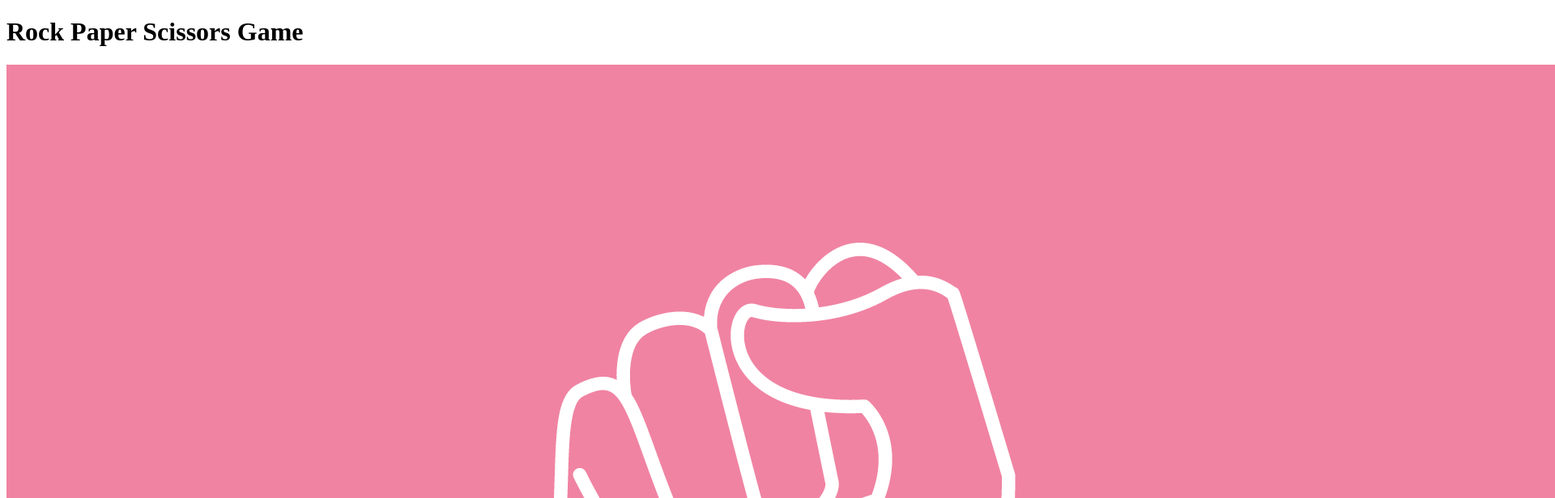
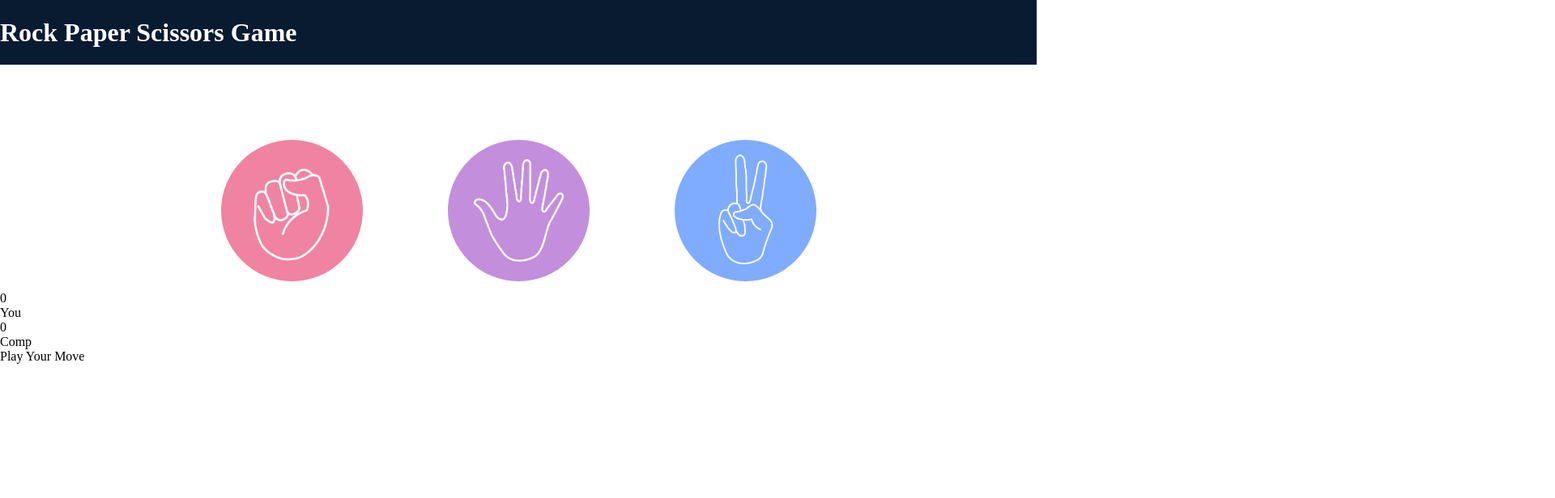
Before and after one commit to dhruv1067/Rock-Paper-Scissors-Game, a plain HTML site: page index.html in a window 1280 px wide. Shown: the top 616 px of the page at 81% size, 1920 px wide, since content can reach past the window. Drawn offline with Linux system fonts and the light colour scheme.

Commit message:
did basic styling and hover effect

```diff
--- a/index.html
+++ b/index.html
@@ -4,6 +4,7 @@
     <meta charset="UTF-8">
     <meta name="viewport" content="width=device-width, initial-scale=1.0">
     <title>Rock Paper Scissors Game</title>
+    <link rel="stylesheet" href="style.css">
 </head>
 <body>
     <h1>Rock Paper Scissors Game</h1>
--- a/style.css
+++ b/style.css
@@ -0,0 +1,40 @@
+*{
+    margin: 0;
+    padding: 0;
+}
+
+h1{
+    background-color: #081b31;
+    color: #fff;
+    height: 5rem;
+    line-height: 5rem;
+}
+
+.choice{
+    height: 200px;
+    width: 200px;
+    border-radius: 50%;
+    display: flex ;
+    justify-content: center;
+    align-items: center;
+}
+
+.choice:hover{
+    cursor: pointer;
+    background-color: #081b31;
+}
+
+img{
+    height: 175px;
+    width: 175px;
+    object-fit: cover;
+    border-radius: 50%;
+}
+
+.choices{
+    display: flex;
+    align-items: center;
+    justify-content: center;
+    gap: 5rem;
+    margin-top: 5rem;
+}
```
